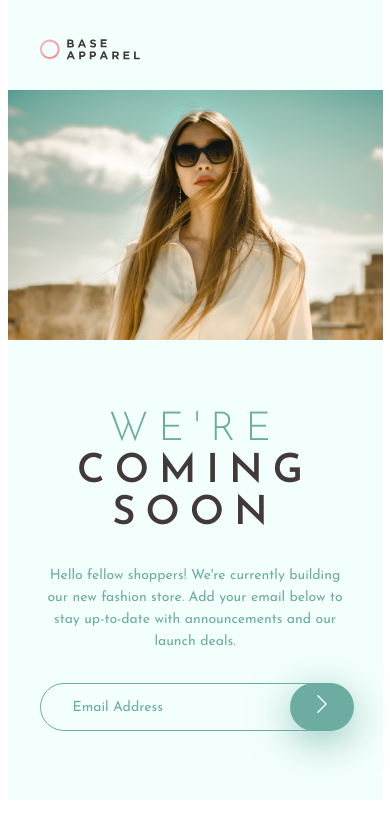
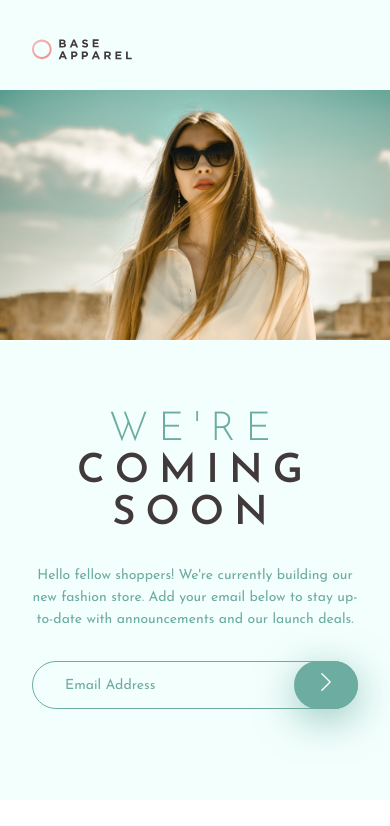
Before and after one commit to EdwinSch/react-base-apparel-form, a React (Vite) app: page / in a window 390 px wide. Shown: the top 826 px of the page. Built offline with nearby package versions, Linux system fonts and the light colour scheme.

Commit message:
fix: responsive bug

```diff
--- a/src/components/Form.jsx
+++ b/src/components/Form.jsx
@@ -28,6 +28,7 @@ const Form = () => {
   // Component render
   return (
     <form onSubmit={handleSubmit} noValidate>
+      <div className="wrapper">
         <input
           className={validation ? "email" : "email error-state"}
           type="email"
@@ -38,6 +39,8 @@ const Form = () => {
         <button type="submit">
           <BsChevronRight />
         </button>
+      </div>
+
       {validation || (
         <p className="error-message">Please provide a valid email</p>
       )}
--- a/src/styles/main.scss
+++ b/src/styles/main.scss
@@ -46,7 +46,6 @@ body {
 }
 
 main {
-  // border: $inspect;
   background: $secondary;
   width: 1440px;
   max-width: 100vw;
@@ -59,9 +58,9 @@ main {
 @media only screen and (max-width: 1210px) {
   main {
     flex-direction: column-reverse;
-    max-width: 375px;
-    // min-width: 375px;
-    // width: 100%;
+    max-width: 500px;
+    min-width: 275px;
+    width: 100%;
   }
 }
 
@@ -132,7 +131,6 @@ main {
     //Text
     p {
       margin-bottom: 30px;
-      // max-width: auto;
       font-size: 0.875rem;
       line-height: 1.375rem;
       text-align: center;
@@ -142,11 +140,14 @@ main {
 
 // --- Form styles
 form {
+  max-width: 440px;
+
+  .wrapper {
     position: relative;
 
     //Input fields
     .email {
-    width: 445px;
+      width: 100%;
       height: 56px;
       border-radius: 28px;
       border: 1px solid $primary;
@@ -165,7 +166,8 @@ form {
     }
     button {
       position: absolute;
-    left: 350px;
+      top: 0;
+      right: 0;
       width: 100px;
       height: 56px;
       border-radius: 28px;
@@ -176,6 +178,8 @@ form {
       cursor: pointer;
       box-shadow: 0px 10px 40px rgba($color: #6daca1, $alpha: 0.7);
     }
+  }
+
   .error-message {
     margin: 4px 0 0 32px;
     color: #f96464;
@@ -187,24 +191,24 @@ form {
 //Response Query
 @media only screen and (max-width: 1210px) {
   form {
-    position: relative;
+    //  max-width: 440px;
 
+    .wrapper {
       //Input fields
       .email {
-      width: 100%;
         height: 48px;
         padding: 0 32px;
         font-size: 0.875rem;
       }
       button {
         position: absolute;
-      left: 250px;
         width: 64px;
         height: 48px;
       }
       .error-message {
         margin: 4px 0 0 20px;
         text-align: left;
+      }
     }
   }
 }
@@ -231,7 +235,3 @@ form {
     }
   }
 }
-
-//--- Mobile Responsive
-@media only screen and (max-width: 1210px) {
-}
```
Lines whose indentation alone changed are shown as unchanged.
